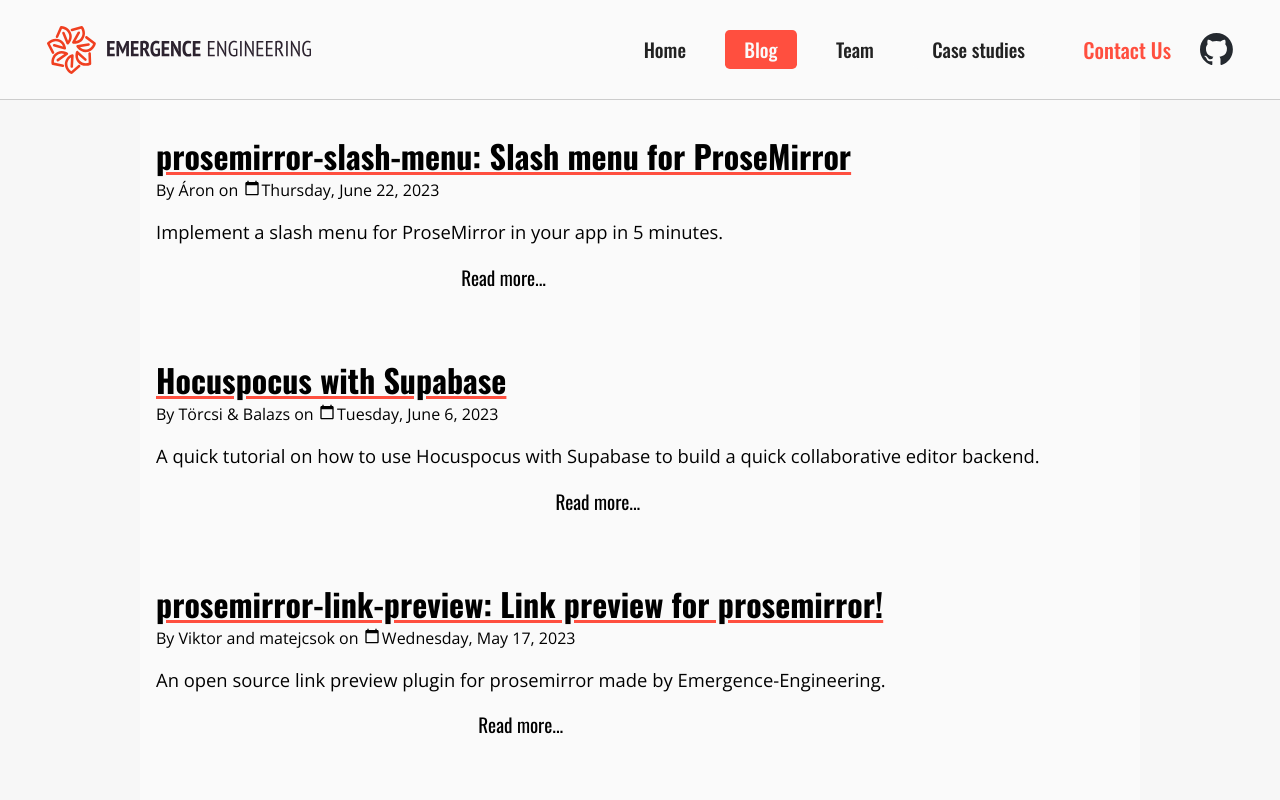
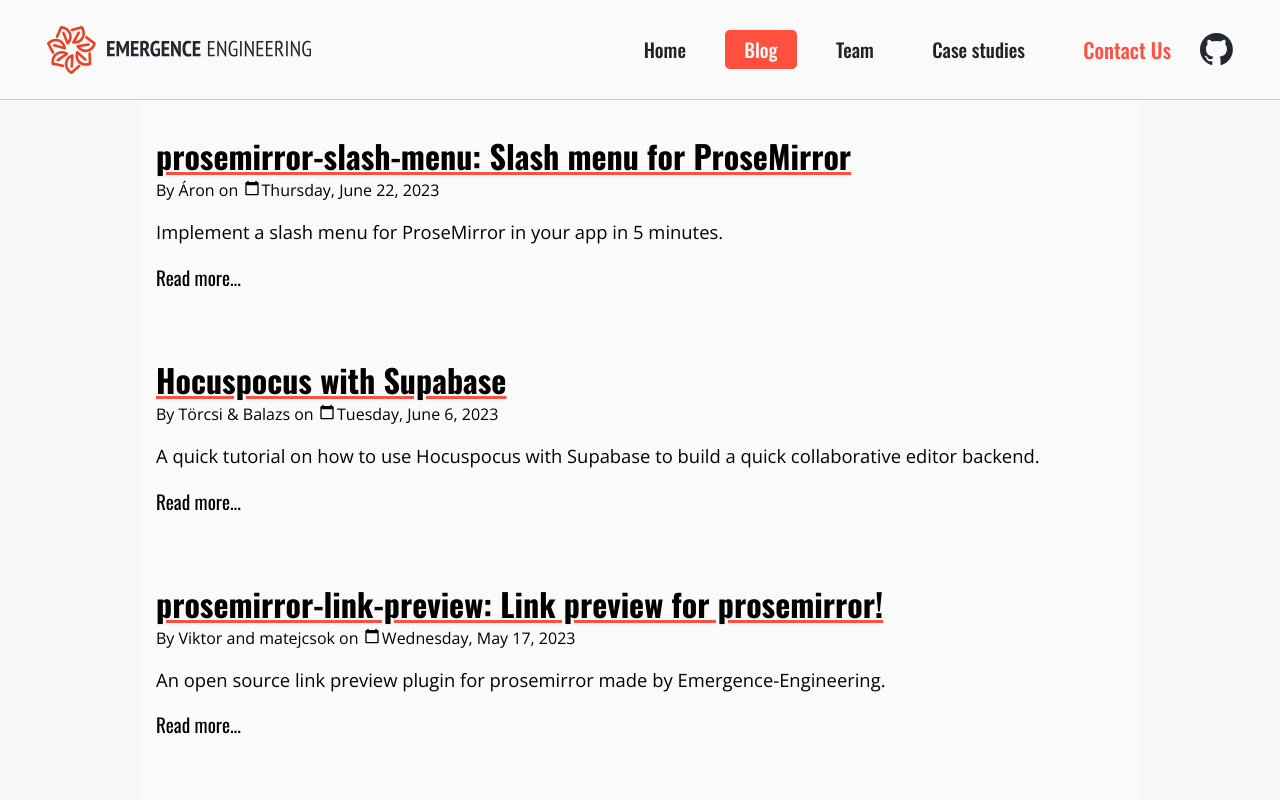
Before and after one commit to emergence-engineering/blog, a Next.js app: page /blog in a window 1280 px wide. Shown: the top 800 px of the page. Built offline with nearby package versions, Linux system fonts and the light colour scheme; no server answers.

Commit message:
read more link aligned

```diff
--- a/features/blog/components/BlogPostIntro.tsx
+++ b/features/blog/components/BlogPostIntro.tsx
@@ -13,6 +13,8 @@ const ReadMoreLink = styled.div`
   cursor: pointer;
   font-family: ${theme.fontFamily.title};
   font-size: 1.2rem;
+  text-align: start;
+
   :visited {
     color: ${theme.color.gray1};
   }
@@ -78,7 +80,11 @@ export const BlogPostIntro: FunctionComponent<ArticleIntro> = (props) => {
       <BlogPostIntroText>
         <Markdown source={introText} />
       </BlogPostIntroText>
-      <UnstyledLink href={`/blog/${postId}`} passHref>
+      <UnstyledLink
+        href={`/blog/${postId}`}
+        style={{ justifyContent: "flex-start" }}
+        passHref
+      >
         <ReadMoreLink>Read more...</ReadMoreLink>
       </UnstyledLink>
     </Root>
```
